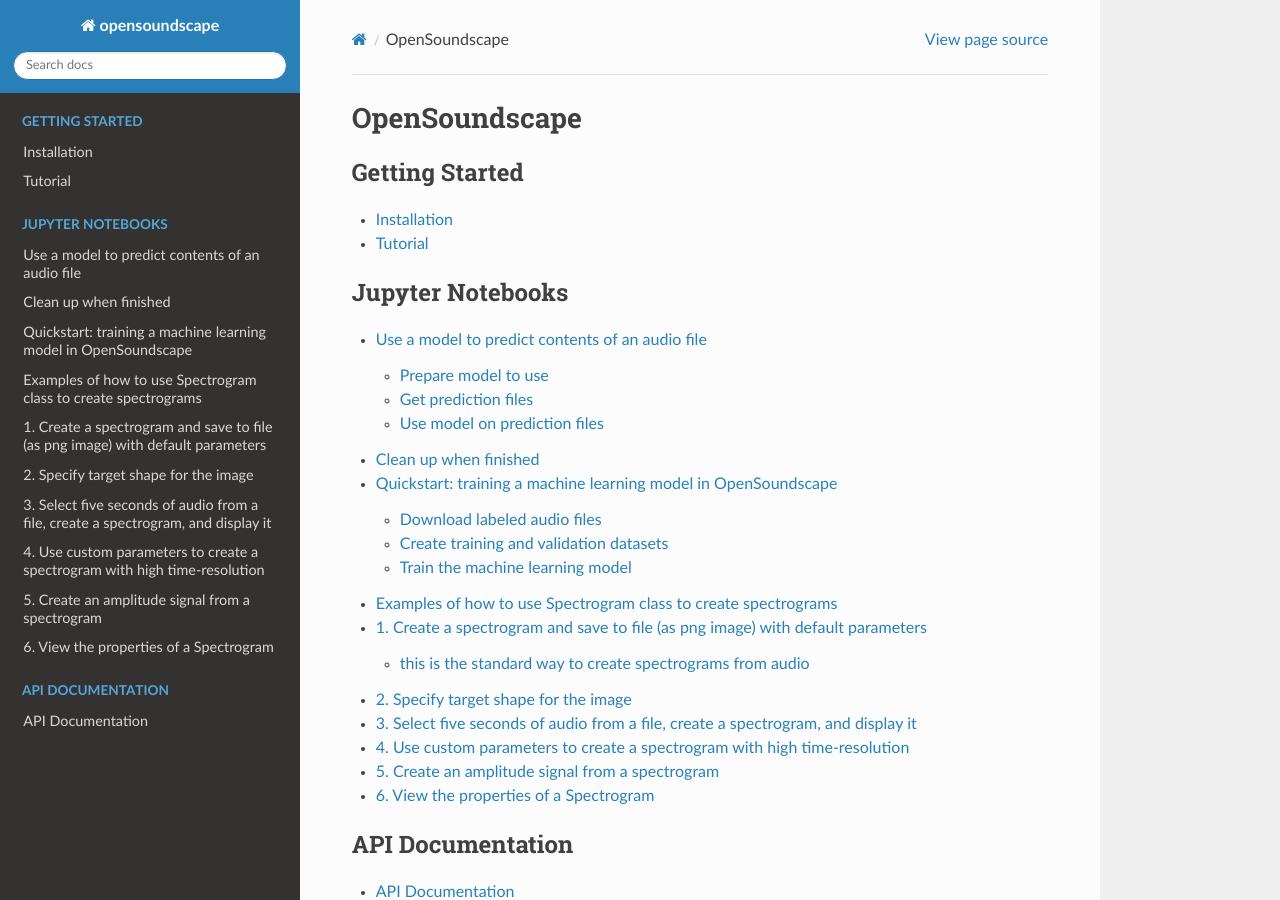
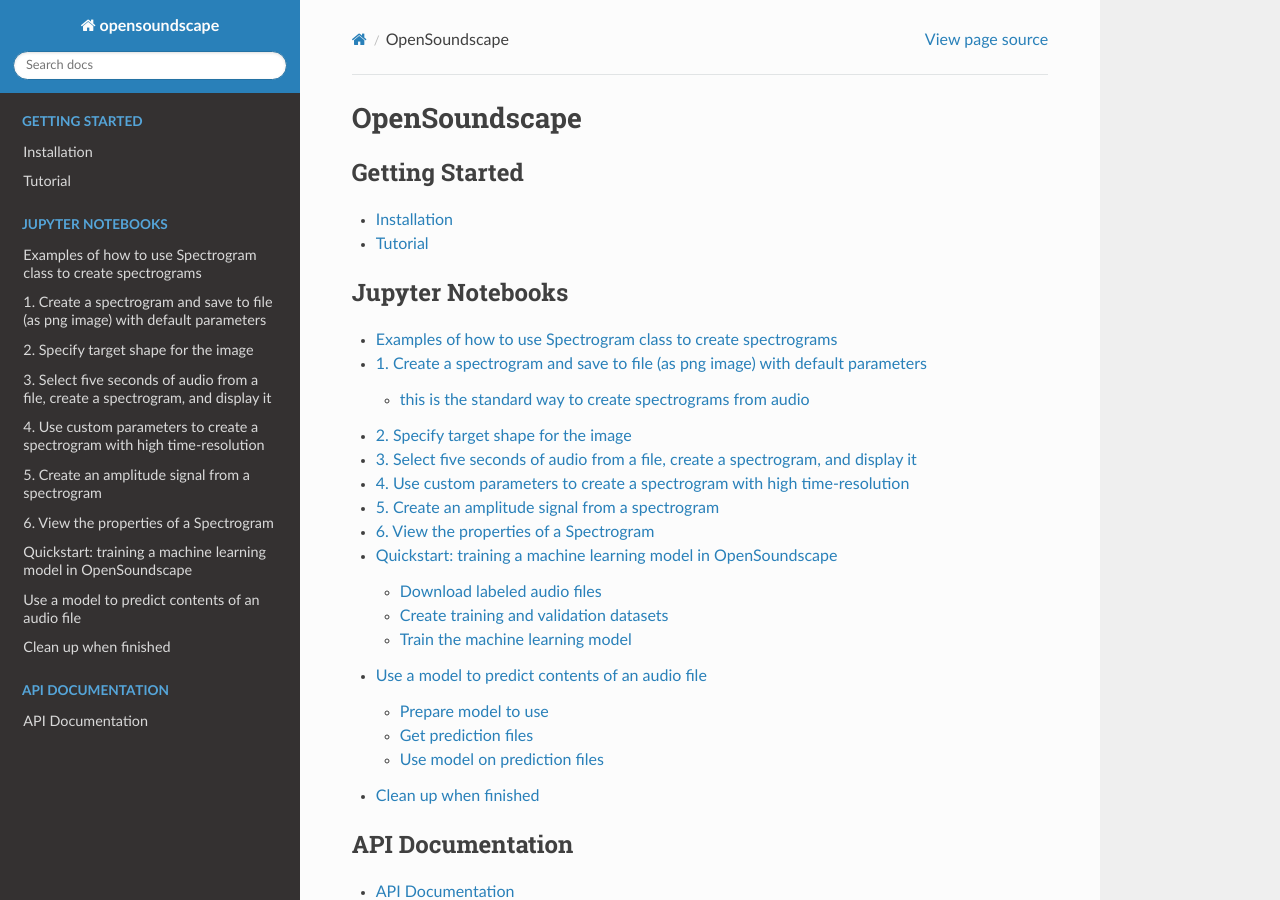
Before and after one commit to kitzeslab/opensoundscape, a Sphinx documentation site: the page built from docs/index.rst, in a window 1280 px wide and 900 px high. Built offline with Sphinx 7.4.7 and the Read the Docs theme 2.0.0, drawn with Linux system fonts in a browser that asks for light colours; pages that are not in the unit, such as notebooks, are missing from menus; part of the change alters nothing that is shown.

```diff
--- a/docs/index.rst
+++ b/docs/index.rst
@@ -12,10 +12,10 @@ OpenSoundscape
    :maxdepth: 2
    :caption: Jupyter Notebooks
 
+   spectrogram_example
+   model_train_example
    model_prediction_example
-   pulse_finder_demo
-   model_train_example
-   spectrogram_example
+   RIBBIT_pulse_rate_demo
 
 .. toctree::
    :maxdepth: 2
```
